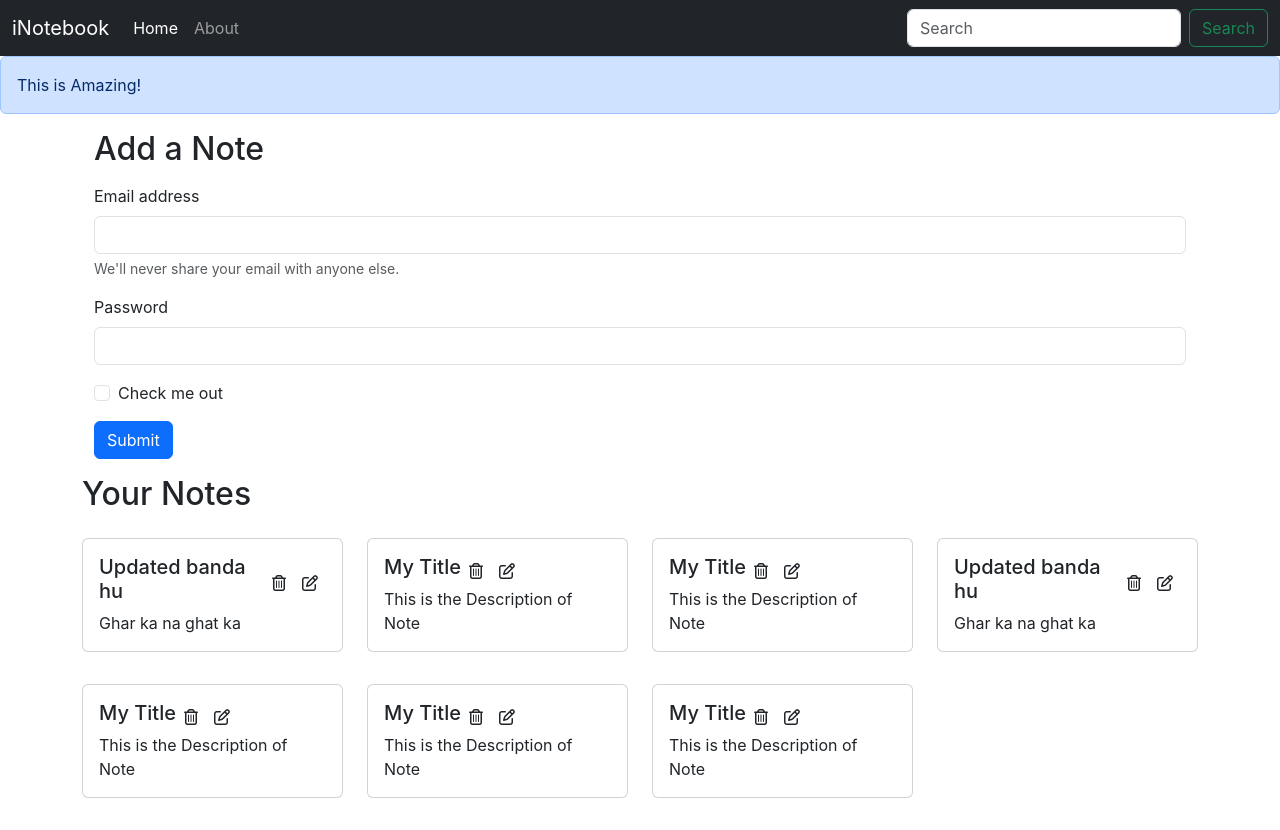
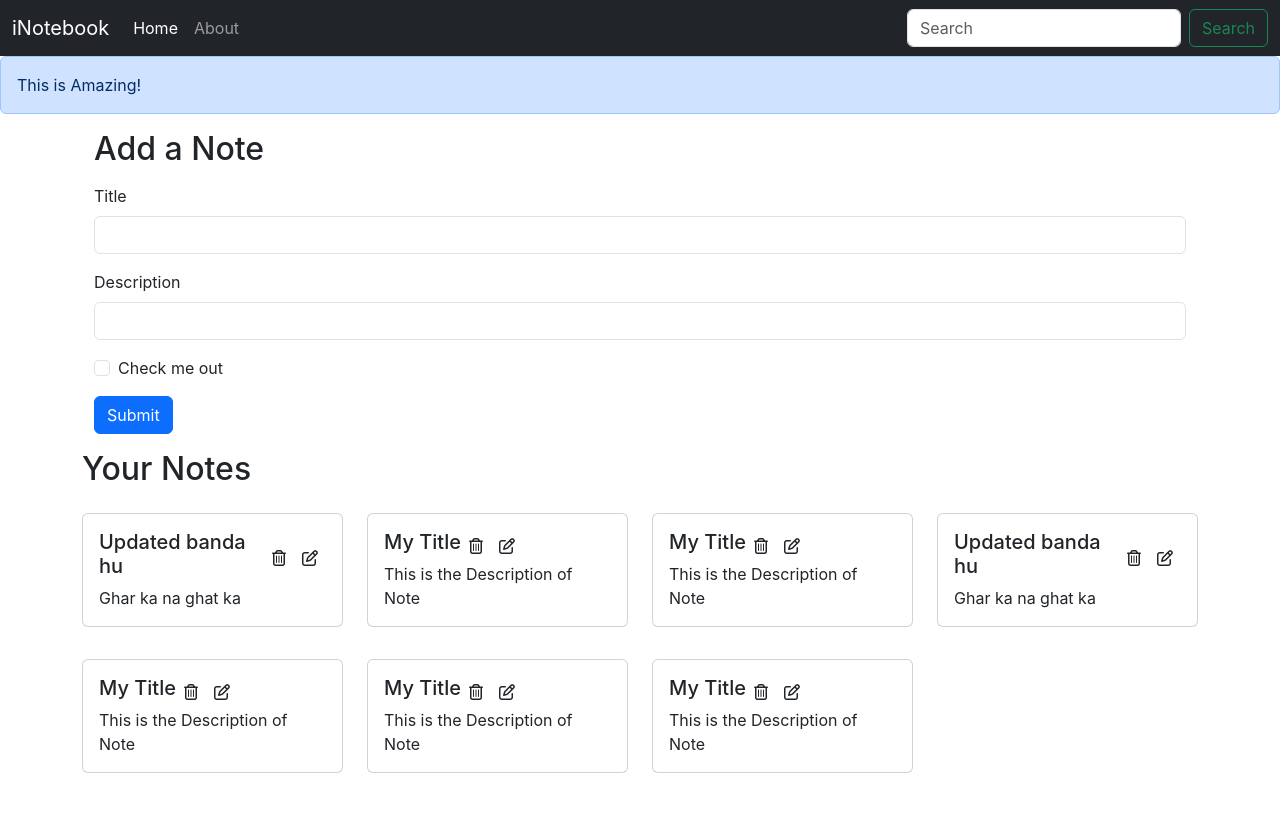
Before and after one commit to SidSM22/iNotebook, a React (Create React App) app: page / in a window 1280 px wide. After the commit the page ends 805 px from the top, so only its background shows below. Built offline with nearby package versions, Linux system fonts and the light colour scheme.

Commit message:
created addnote component

```diff
--- /dev/null
+++ b/src/components/AddNote.js
@@ -0,0 +1,39 @@
+import React,{useContext,useState} from 'react'
+import noteContext from "../context/notes/noteContext"
+
+const AddNote = () => {
+    const context = useContext(noteContext);
+    const {addNote} = context;
+
+    const [note, setNote] = useState({title: "", description: "", tag: "default"});
+    const handleClick = (e) =>{
+        e.preventDefault();
+        addNote(note.title, note.description, note.tag);
+    }
+    const onChange = (e) =>{
+        //note jesa he waisa bhi rahe or jo bhi name change ho raha he vo uski value ke barabar ho jaye.
+        setNote({...note,[e.target.name]: e.target.value})
+    }
+  return (
+    <div className="container my-3">
+        <h2>Add a Note</h2>
+        <form className="my-3">
+          <div className="mb-3">
+            <label htmlFor="title" className="form-label">Title</label>
+            <input type="text" className="form-control" id="title" name='title' aria-describedby="emailHelp" onChange={onChange}/>
+          </div>
+          <div className="mb-3">
+            <label htmlFor="description" className="form-label">Description</label>
+            <input type="text" className="form-control" id="description" name='description' onChange={onChange}/>
+          </div>
+          <div className="mb-3 form-check">
+            <input type="checkbox" className="form-check-input" id="exampleCheck1"/>
+            <label className="form-check-label" htmlFor="exampleCheck1">Check me out</label>
+          </div>
+          <button type="submit" className="btn btn-primary" onClick={handleClick}>Submit</button>
+        </form>
+      </div>
+  )
+}
+
+export default AddNote
--- a/src/components/Alert.js
+++ b/src/components/Alert.js
@@ -3,7 +3,7 @@
 const Alert = (props) => {
   return (
     <div>
-        <div class="alert alert-primary" role="alert">
+        <div className="alert alert-primary" role="alert">
             {props.message}
         </div>
     </div>
--- a/src/components/Home.js
+++ b/src/components/Home.js
@@ -1,28 +1,10 @@
 import React from "react";
 import Notes from "./Notes";
+import AddNote from "./AddNote";
 const Home = () => {
 
   return (
     <div>
-      <div className="container my-3">
-        <h2>Add a Note</h2>
-        <form className="my-3">
-          <div className="mb-3">
-            <label htmlFor="exampleInputEmail1" className="form-label">Email address</label>
-            <input type="email" className="form-control" id="exampleInputEmail1" aria-describedby="emailHelp"/>
-            <div id="emailHelp" className="form-text">We'll never share your email with anyone else.</div>
-          </div>
-          <div className="mb-3">
-            <label htmlFor="exampleInputPassword1" className="form-label">Password</label>
-            <input type="password" className="form-control" id="exampleInputPassword1"/>
-          </div>
-          <div className="mb-3 form-check">
-            <input type="checkbox" className="form-check-input" id="exampleCheck1"/>
-            <label className="form-check-label" htmlFor="exampleCheck1">Check me out</label>
-          </div>
-          <button type="submit" className="btn btn-primary">Submit</button>
-        </form>
-      </div>
       <Notes/>
     </div>
   );
--- a/src/components/Notes.js
+++ b/src/components/Notes.js
@@ -1,16 +1,20 @@
 import React,{useContext} from 'react'
 import noteContext from "../context/notes/noteContext"
 import Noteitem from './Noteitem';
+import AddNote from './AddNote';
 const Notes = () => {
     const context = useContext(noteContext);
-    const {notes,setNotes} = context;
+    const {notes, addNote} = context;
     return (
+        <>
+        <AddNote/>
         <div className="row my-3">
             <h2>Your Notes</h2>
             {notes.map((note)=>{
             return <Noteitem key={note._id} note={note}/>
             })}
         </div>
+        </>
     )
 }
 
--- a/src/context/notes/NoteState.js
+++ b/src/context/notes/NoteState.js
@@ -70,8 +70,33 @@
 
     const [notes, setNotes] = useState(notesInitial);
 
+    //Add a note
+    const addNote = (title, description, tag)=>{
+      //to do api calls
+      console.log("Adding a new note")
+     const note = {
+        "_id": "66a4e29485cbaea496511ae7",
+        "user": "66700a16fbaddbc7821c4fa12",
+        "title": title,
+        "description": description,
+        "tag": tag,
+        "date": "2024-07-27T12:05:40.198Z",
+        "__v": 0
+        }
+      setNotes(notes.concat(note))
+    }
+    //Delete a note
+    const deleteNote = (id)=>{
+
+    }
+
+    //Edit a note
+    const editNote = (id)=>{
+
+    }
+
     return (
-        <NoteContext.Provider value={{notes, setNotes}}>
+        <NoteContext.Provider value={{notes, addNote, deleteNote, editNote}}>
             {props.children}
         </NoteContext.Provider>
     )
```
